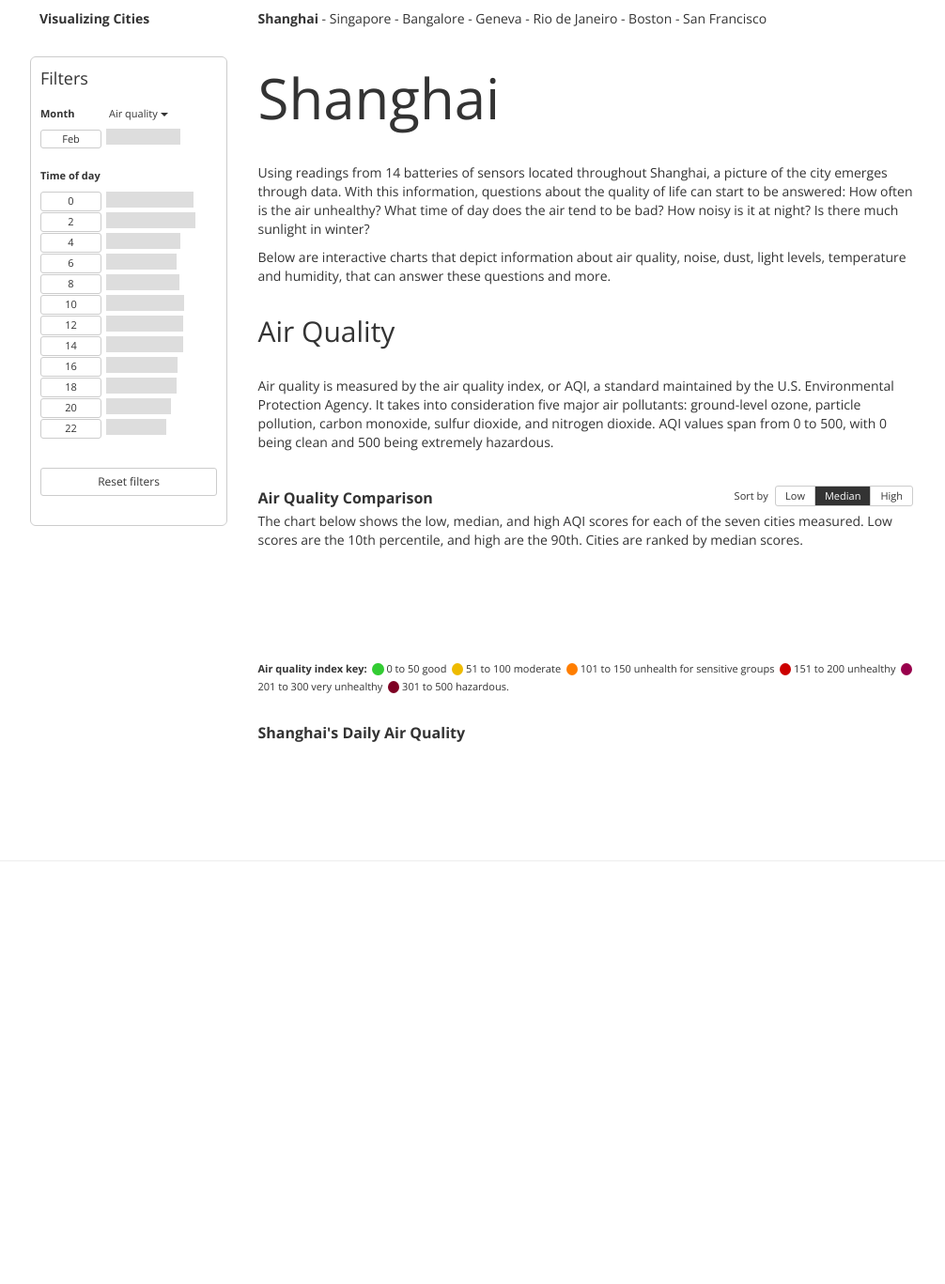
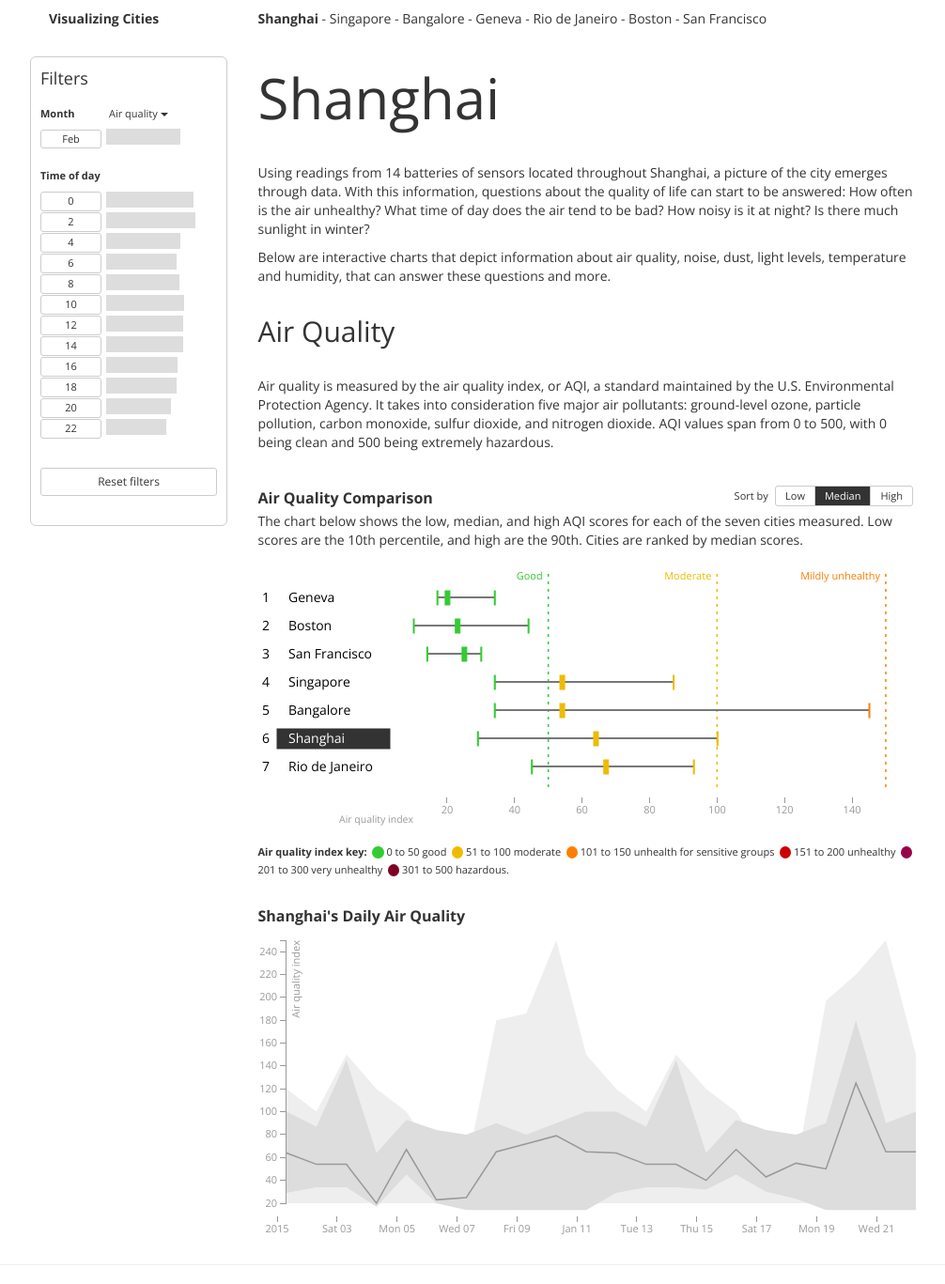
Before and after one commit to kgates-github/datacanvas, a Flask app: page /city2/ in a window 1280 px wide. Shown: the whole page at 94% size, without its empty margins (138-1144 px from the left). Before the commit the page ends 917 px from the top, so only its background shows below. Run offline with Flask 2, Linux system fonts and the light colour scheme; some libraries are stand-ins or nearby versions.

Commit message:
Add fake data to JSON in init

```diff
--- a/webapp/app/__init__.py
+++ b/webapp/app/__init__.py
@@ -74,6 +74,243 @@ def city2(name='Shanghai'):
               {'time': '2015-02-02', 'value': 1371.3210335634}
             ],
             'name': 'sound'
+          }
+        ]
+      },{
+        'dimension': 'airquality_raw',
+        'chart': 'timeseries',
+        'date_from': '2015-01-01',
+        'date_to': '2015-03-15',
+        'time_from': 'T17:00:00.000Z',
+        'time_to': 'T19:00:00.000Z',
+        'data': [
+          {
+            'date': '2015-01-01',
+            'max': 120,
+            'upper': 100,
+            'median': 64,
+            'lower': 29,
+            'min': 20
+          },
+          {
+            'date': '2015-01-02',
+            'max': 100,
+            'upper': 87,
+            'median': 54,
+            'lower': 34,
+            'min': 20
+          },
+          {
+            'date': '2015-01-03',
+            'max': 150,
+            'upper': 145,
+            'median': 54,
+            'lower': 34,
+            'min': 20
+          },
+          {
+            'date': '2015-01-04',
+            'max': 120,
+            'upper': 64,
+            'median': 20,
+            'lower': 17,
+            'min': 20
+          },
+          {
+            'date': '2015-01-05',
+            'max': 100,
+            'upper': 93,
+            'median': 67,
+            'lower': 45,
+            'min': 20
+          },
+          {
+            'date': '2015-01-06',
+            'max': 60,
+            'upper': 84,
+            'median': 23,
+            'lower': 20,
+            'min': 20
+          },
+          {
+            'date': '2015-01-07',
+            'max': 50,
+            'upper': 80,
+            'median':25,
+            'lower': 14,
+            'min': 20
+          },
+          {
+            'date': '2015-01-08',
+            'max': 180,
+            'upper': 90,
+            'median': 65,
+            'lower': 14,
+            'min': 20
+          },
+          {
+            'date': '2015-01-09',
+            'max': 186,
+            'upper': 80,
+            'median': 72,
+            'lower': 14,
+            'min': 20
+          },
+          {
+            'date': '2015-01-10',
+            'max': 250,
+            'upper': 90,
+            'median': 79,
+            'lower': 14,
+            'min': 20
+          },
+          {
+            'date': '2015-01-11',
+            'max': 150,
+            'upper': 100,
+            'median': 65,
+            'lower': 14,
+            'min': 20
+          },
+          {
+            'date': '2015-01-12',
+            'max': 120,
+            'upper': 100,
+            'median': 64,
+            'lower': 29,
+            'min': 20
+          },
+          {
+            'date': '2015-01-13',
+            'max': 100,
+            'upper': 87,
+            'median': 54,
+            'lower': 34,
+            'min': 20
+          },
+          {
+            'date': '2015-01-14',
+            'max': 150,
+            'upper': 145,
+            'median': 54,
+            'lower': 34,
+            'min': 20
+          },
+          {
+            'date': '2015-01-15',
+            'max': 120,
+            'upper': 64,
+            'median': 40,
+            'lower': 32,
+            'min': 20
+          },
+          {
+            'date': '2015-01-16',
+            'max': 100,
+            'upper': 93,
+            'median': 67,
+            'lower': 45,
+            'min': 20
+          },
+          {
+            'date': '2015-01-17',
+            'max': 60,
+            'upper': 84,
+            'median': 43,
+            'lower': 30,
+            'min': 20
+          },
+          {
+            'date': '2015-01-18',
+            'max': 50,
+            'upper': 80,
+            'median':55,
+            'lower': 24,
+            'min': 20
+          },
+          {
+            'date': '2015-01-19',
+            'max': 197,
+            'upper': 90,
+            'median': 50,
+            'lower': 14,
+            'min': 20
+          },
+          {
+            'date': '2015-01-20',
+            'max': 220,
+            'upper': 180,
+            'median': 125,
+            'lower': 14,
+            'min': 20
+          },
+          {
+            'date': '2015-01-21',
+            'max': 250,
+            'upper': 90,
+            'median': 65,
+            'lower': 14,
+            'min': 20
+          },
+          {
+            'date': '2015-01-22',
+            'max': 150,
+            'upper': 100,
+            'median': 65,
+            'lower': 14,
+            'min': 20
+          }
+        ]
+      },
+      {
+        'dimension': 'airquality_raw',
+        'chart': 'ranking',
+        'date_from': '2015-01-01',
+        'date_to': '2015-03-15',
+        'time_from': 'T17:00:00.000Z',
+        'time_to': 'T19:00:00.000Z',
+        'data': [
+          {
+            'name': 'Shanghai',
+            'upper': 100,
+            'median': 64,
+            'lower': 29
+          },
+          {
+            'name': 'Singapore',
+            'upper': 87,
+            'median': 54,
+            'lower': 34
+          },
+          {
+            'name': 'Bangalore',
+            'upper': 145,
+            'median': 54,
+            'lower': 34
+          },
+          {
+            'name': 'Geneva',
+            'upper': 34,
+            'median': 20,
+            'lower': 17
+          },
+          {
+            'name': 'Rio de Janeiro',
+            'upper': 93,
+            'median': 67,
+            'lower': 45
+          },
+          {
+            'name': 'Boston',
+            'upper': 44,
+            'median': 23,
+            'lower': 10
+          },
+          {
+            'name': 'San Francisco',
+            'upper': 30,
+            'median': 25,
+            'lower': 14
           }
         ]
       }
--- a/webapp/app/static/js/areachart.js
+++ b/webapp/app/static/js/areachart.js
@@ -22,7 +22,7 @@
       this.xAxis = d3.svg.axis().scale(this.scaleX).tickSize(-6);
       this.yAxis = d3.svg.axis().scale(this.scaleY).orient("left");
       this.svg = d3.select("#" + this.el).append("svg").attr("width", this.params.width).attr("height", this.params.height);
-      this.tip = d3.tip().attr('class', 'd3-tip').offset([0, -30]).html((function(_this) {
+      this.tip = d3.tip().attr('class', 'd3-tip').offset([-20, -20]).html((function(_this) {
         return function(d) {
           var html, lowerClass, lowerName, medianClass, medianName, upperClass, upperName;
           lowerClass = self.helpers.getColorClass(d.lower, self.qualitative);
@@ -37,7 +37,7 @@
           upperName = _.findWhere(self.qualitative, {
             "class": upperClass
           }).name;
-          html = "<div style='margin-bottom:10px; color:white; font-size:20px; font-weight: 400;'>\n  " + (moment(d.date).format('MMM D, YYYY')) + "\n</div>\n<div style='margin-bottom:0px; font-size:11px; color:#bbb;'>" + _this.city + "'s Air Quality Index</div>\n<table class=\"table borderless\">\n  <tbody>\n    <tr>\n      <td>\n        <div>Low</div>\n        <div style=\"font-size:11px; color:#bbb;\">10th<br>percentile</div>\n      </td>\n      <td style=\"text-align:center;\">\n        <div>Median</div>\n      </td>\n      <td style=\"text-align:right;\">\n        <div>High</div>\n        <div style=\"font-size:11px; color:#bbb;\">90th<br>percentile</div></td>\n    </tr>\n    <tr style=\"font-size:26px;\">\n      <td class=\"" + lowerClass + "\" style=\"width:70px; color:white; text-align:center;\">\n        " + d.lower + "\n        <div style=\"font-size:11px; color:#fff;\">" + lowerName + "</div></td>\n      </td>\n      <td class=\"" + medianClass + "\" style=\"width:70px; color:white; text-align:center;\">\n        " + d.median + "\n        <div style=\"font-size:11px; color:#fff;\">" + medianName + "</div></td>\n      </td>\n      <td class=\"" + upperClass + "\" style=\"width:70px; color:white; text-align:center;\">\n        " + d.upper + "\n        <div style=\"font-size:11px; color:#fff;\">" + upperName + "</div></td>\n      </td>\n    </tr>\n  </tbody>\n</table>";
+          html = "<div style='margin-bottom:10px; font-size:11px; color:#bbb;'>" + _this.city + "'s Air Quality Index</div>\n<div style='margin-bottom:4px; color:white; font-size:20px; font-weight: 400;'>\n  " + (moment(d.date).format('MMM D, YYYY')) + "\n</div>\n         \n<table class=\"table borderless\">\n  <tbody>\n    <tr>\n      <td>\n        <div>Low</div>\n        <div style=\"font-size:11px; color:#bbb;\">10th<br>percentile</div>\n      </td>\n      <td style=\"text-align:center;\">\n        <div>Median</div>\n      </td>\n      <td style=\"text-align:right;\">\n        <div>High</div>\n        <div style=\"font-size:11px; color:#bbb;\">90th<br>percentile</div></td>\n    </tr>\n    <tr style=\"font-size:26px;\">\n      <td class=\"" + lowerClass + "\" style=\"width:70px; color:white; text-align:center;\">\n        " + d.lower + "\n        <div style=\"font-size:11px; color:#fff;\">" + lowerName + "</div></td>\n      </td>\n      <td class=\"" + medianClass + "\" style=\"width:70px; color:white; text-align:center;\">\n        " + d.median + "\n        <div style=\"font-size:11px; color:#fff;\">" + medianName + "</div></td>\n      </td>\n      <td class=\"" + upperClass + "\" style=\"width:70px; color:white; text-align:center;\">\n        " + d.upper + "\n        <div style=\"font-size:11px; color:#fff;\">" + upperName + "</div></td>\n      </td>\n    </tr>\n  </tbody>\n</table>";
           return html;
         };
       })(this));
--- a/webapp/app/static/js/boxplot.js
+++ b/webapp/app/static/js/boxplot.js
@@ -22,7 +22,8 @@
       this.qualitative = this.params.qualitative || [];
       this.xAxis = d3.svg.axis().scale(this.scaleX).tickSize(-6).tickSubdivide(true);
       $("#" + this.params.dimension + "-sort button").on("click", function() {
-        return self._sortBy($(this).val());
+        self._sortBy($(this).val());
+        return self._toggleButtons($(this).val());
       });
       this.svg = d3.select("#" + this.el).append("svg").attr("width", this.params.width).attr("height", this.params.height);
       this.svg.append("g").attr("class", "x axis").attr("transform", ("translate(" + this.params.margin.left + ",") + (this.params.height - 30) + ")").call(this.xAxis);
@@ -134,6 +135,15 @@
       });
     }
 
+    BoxPlot.prototype._toggleButtons = function(idx) {
+      d3.selectAll("." + btnClass).classed({
+        'on': false
+      });
+      return d3.select(".#idx").classed({
+        'on': true
+      });
+    };
+
     BoxPlot.prototype._getScaleX = function() {
       var domainX, rangeX;
       domainX = this._getDomain(this.data);
--- a/webapp/app/templates/city.html
+++ b/webapp/app/templates/city.html
@@ -5,7 +5,7 @@
 <div class="row">
   <div class="col-sm-3">
     <div style="margin-top:10px;">
-      <span style="font-weight:bold; margin-left:10px;" class="header-5">Visualizing Cities</span>
+      <span style="font-weight:bold; margin-left:20px;" class="header-5">Visualizing Cities</span>
     </div>
     <div id="filter-container" style="border:1px solid #ccc; width:210px; height:500px; position:fixed; top:60px; border-radius: 6px; padding:10px 10px 16px 10px;">
       <div style="font-size:18px; margin-bottom:14px;">Filters</div>
@@ -83,10 +83,10 @@
           </li>
           <li style="width:50%; text-align:right; padding-top:26px;">
             <span class="small-text">Sort by</span>&nbsp;
-            <div class="btn-group"  id="airquality_raw-sort" role="group" aria-label="">
-              <button type="button" name="sort" value="lower" class="btn btn-default btn-sm btn-compact-2">Low</button>
-              <button type="button" name="sort" value="median" class="btn btn-default btn-sm btn-compact-2 on">Median</button>
-              <button type="button" name="sort" value="upper" class="btn btn-default btn-sm btn-compact-2">High</button>
+            <div class="btn-group"  id="airquality_raw" role="group" aria-label="">
+              <button type="button" name="sort" value="lower" id="lower" class="btn btn-default btn-sm btn-compact-2">Low</button>
+              <button type="button" name="sort" value="median" id="median" class="btn btn-default btn-sm btn-compact-2 on">Median</button>
+              <button type="button" name="sort" value="upper" id="upper" class="btn btn-default btn-sm btn-compact-2">High</button>
             </div>
           </li>
         </ul>
```
Also changed, not shown: 3 other files.
